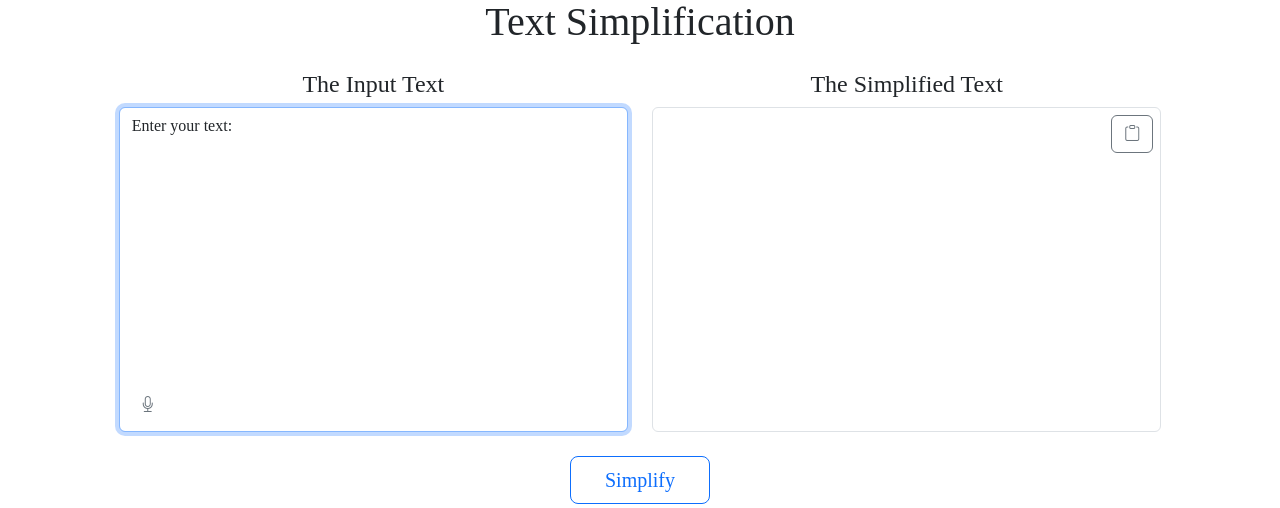
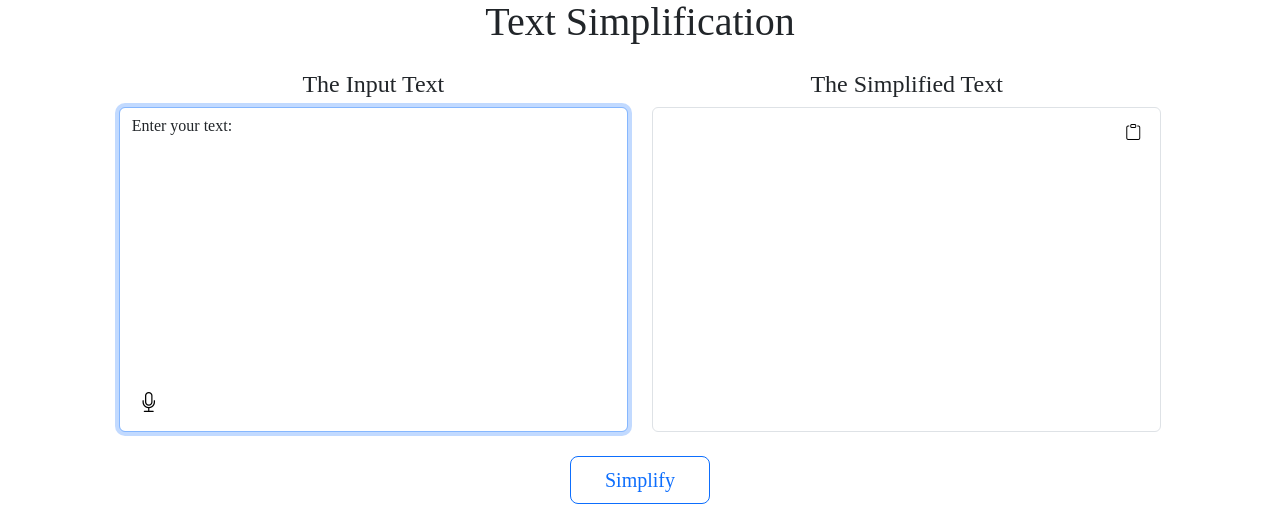
Before and after one commit to Seif-eldinK/Graduation-Project, a Django app: page /text_simplification in a window 1280 px wide. Shown: the part 130-638 px from the top of the page. Run offline with Django 4.2, Linux system fonts and the light colour scheme; some libraries are stand-ins or nearby versions.

Commit message:
update icon style

```diff
--- a/static/css/blue_diamond.css
+++ b/static/css/blue_diamond.css
@@ -345,6 +345,11 @@ input[type="date"]::-webkit-calendar-picker-indicator {
     border-color: var(--blue);
 }
 
+.secondary-button {
+    --bs-btn-hover-bg: var(--blue);
+    --bs-btn-active-bg: var(--blue);
+}
+
 /* Dark */
 [data-bs-theme="dark"] {
     --bs-tertiary-bg-rgb: var(--blue-rgb) !important;
--- a/static/css/red_dragon.css
+++ b/static/css/red_dragon.css
@@ -251,6 +251,11 @@ input[type="date"]::-webkit-calendar-picker-indicator {
     border-color: var(--red);
 }
 
+.secondary-button {
+    --bs-btn-hover-bg: var(--red);
+    --bs-btn-active-bg: var(--red);
+}
+
 /* Dark */
 [data-bs-theme="dark"] {
     --bs-tertiary-bg-rgb: var(--red-rgb) !important;
--- a/static/css/style.css
+++ b/static/css/style.css
@@ -64,6 +64,16 @@ textarea {
     color: gray;
 }
 
+.secondary-button {
+    color: black;
+    --bs-btn-hover-color: white;
+    --bs-btn-active-color: white;
+}
+
+.bi-mic {
+    font-size: 20px;
+}
+
 [data-bs-theme="dark"] {
     .carousel-control-prev-icon, .carousel-control-next-icon {
         filter: none !important;
--- a/templates/text_simplification/index.html
+++ b/templates/text_simplification/index.html
@@ -11,9 +11,8 @@
                          placeholder="Enter your text:" contenteditable autofocus
                          style="height: 325px"></div>
                     <div class="position-absolute bottom-0 start-0 p-2">
-                        <button type="button" id="mic-btn" class="btn btn-outline-secondary"
-                                data-bs-toggle="tooltip" data-bs-placement="top" data-bs-title="Voice typing"
-                                style="border-color: transparent">
+                        <button type="button" id="mic-btn" class="btn btn-outline-secondary border-0 secondary-button"
+                                data-bs-toggle="tooltip" data-bs-placement="top" data-bs-title="Voice typing">
                             <i class="bi bi-mic"></i>
                         </button>
                     </div>
@@ -27,7 +26,7 @@
                     <textarea class="form-control" id="simplified-text" readonly
                               style="height: 325px"></textarea>
                     <div class="position-absolute top-0 end-0 p-2">
-                        <button type="button" id="copy-to-clipboard" class="btn btn-outline-secondary"
+                        <button type="button" id="copy-to-clipboard" class="btn btn-outline-secondary border-0 secondary-button"
                                 data-bs-toggle="tooltip" data-bs-placement="top" data-bs-title="Copy to clipboard">
                             <i class="bi bi-clipboard"></i>
                         </button>
--- a/templates/video_generation/index.html
+++ b/templates/video_generation/index.html
@@ -17,7 +17,7 @@
                     <div class="position-absolute top-50 start-50 translate-middle">
                         <input type="file" id="upload-video-input-element" accept="video/*"
                                onchange="show_uploaded_video()" hidden/>
-                        <label id="upload-btn" class="btn btn-outline-secondary" for="upload-video-input-element"
+                        <label id="upload-btn" class="btn btn-outline-secondary border-0 secondary-button" for="upload-video-input-element"
                                data-bs-toggle="tooltip" data-bs-placement="top" data-bs-title="Upload">
                             <i class="bi bi-upload"></i>
                         </label>
@@ -35,14 +35,14 @@
                         </video>
                     </div>
                     <div class="position-absolute top-0 end-0 p-2">
-                        <a id="download" class="btn btn-outline-secondary" href="" download="output"
+                        <a id="download" class="btn btn-outline-secondary border-0 secondary-button" href="" download="output"
                            data-bs-toggle="tooltip" data-bs-placement="top" data-bs-title="Download"
                            style="display: none">
                             <i class="bi bi-download"></i>
                         </a>
                     </div>
                     <div class="position-absolute bottom-0 end-0 p-2">
-                        <button id="full-screen" class="btn btn-outline-success" style="display: none"
+                        <button id="full-screen" class="btn btn-outline-secondary border-0 secondary-button" style="display: none"
                                 data-bs-toggle="tooltip" data-bs-placement="top" data-bs-title="Full Screen">
                             <i class="bi bi-arrows-fullscreen"></i>
                         </button>
```
Also changed, not shown: templates/image_generation/index.html (+4 -5 lines).
